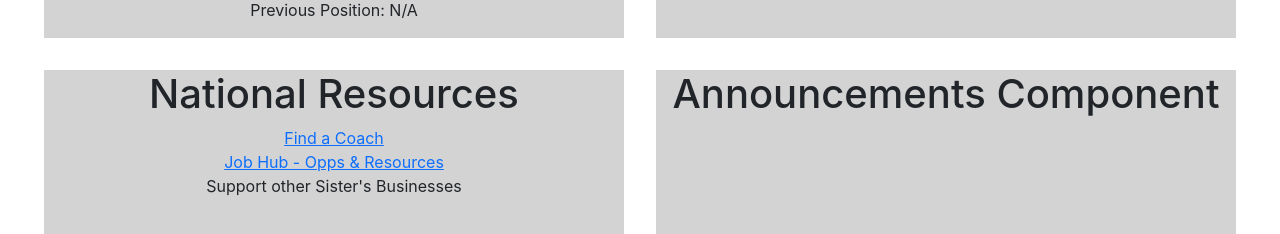
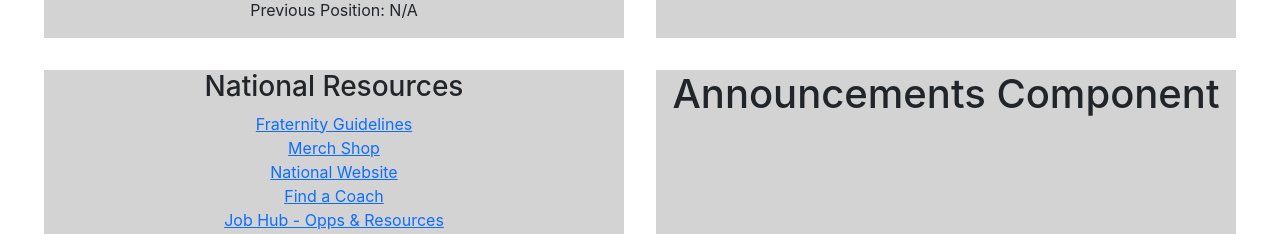
Before and after one commit to jamesocana6/glo-management-frontend, a React (Create React App) app: page /dashboard in a window 1280 px wide. Shown: the part 398-632 px from the top of the page. Built offline with nearby package versions, Linux system fonts and the light colour scheme; no server answers; sample sign-in values are in the browser's storage.

Commit message:
resources show with dummy data

```diff
--- a/src/App.js
+++ b/src/App.js
@@ -14,6 +14,18 @@ import AddJob from './Pages/AddJob/AddJob';
 
 function App() {
   const navigate = useNavigate()
+
+  //Resource dummy data
+  let resources = {
+    national: {
+      links: ["https://www.google.com/", "https://www.bing.com/", "https://www.yahoo.com"],
+      titles: ["Fraternity Guidelines", "Merch Shop", "National Website"],
+    },
+    chapter: {
+      links: ["https://www.themuse.com/advice/the-ultimate-interview-guide-30-prep-tips-for-job-interview-success","https://www.indeed.com/", "https://www.forbes.com/sites/nicolelapin/2021/01/19/how-to-land-a-job-in-2021/?sh=58fed91439a2"],
+      titles: ["Interview Prep","Indeed", "How to Land a Job"],
+    },
+  }
 
   const [login, setLogin] = useState({
     email: "",
@@ -123,7 +135,7 @@ function App() {
         </Routes>
         :
         <Routes>
-          <Route path="/dashboard" element={<MemberDashboard />} />
+          <Route path="/dashboard" element={<MemberDashboard resources={resources.national} title={"National"}/>} />
 
           <Route
             path="/findcoach"
@@ -136,7 +148,7 @@ function App() {
 
           <Route path="/findcoach/add" element={<NewCoach />} />
 
-          <Route path="/jobhub" element={<JobHub />} />
+          <Route path="/jobhub" element={<JobHub resources={resources.chapter} title={"Chapter Job"}/>} />
           <Route path="/jobhub/add" element={<AddJob />} />
 
           <Route path="/profile" element={<Profile />} />
--- a/src/Components/Resources/Resources.js
+++ b/src/Components/Resources/Resources.js
@@ -1,9 +1,29 @@
 import React from "react";
 
-const Resources = ({props}) => {
+const Resources = ({resources, title}) => {
+    // get resources from the backend in App.js and pass down the correct resources as props when rendering resource component.
+    // resources will look like: {
+    //      national: { links: [], titles: [] },
+    //      chapter: { links: [], titles: [] },
+    // }
+    // or something like that
+    let info;
+    if (resources.links.length > 0) {
+        info = resources.links.map((resource, index) => {
+            return (
+                <a key={title+"resource"+index} href={resource} target={"_blank"} style={{flex: 1}}>{resources.titles[index]}</a>
+            )
+        })
+    } else {
+        info =
+        <p>No resources!</p>
+    }
     return (
         <div>
-            <h3>Resources Component</h3>
+            <h3>{title} Resources</h3>
+            <div style={{display: "flex", flexDirection: "column"}}>
+                {info}
+            </div>
         </div>
     )
 }
--- a/src/Pages/JobHub/JobArea/JobArea.js
+++ b/src/Pages/JobHub/JobArea/JobArea.js
@@ -3,7 +3,8 @@ import JobOps from "../JobOps/JobOps";
 import Resources from "../../../Components/Resources/Resources.js"
 import "./style.css";
 
-const JobArea = ({ jobsList, getJobsList }) => {
+const JobArea = ({ jobsList, getJobsList, resources, title }) => {
+    console.log(resources)
     return (
         <div className="container">
             <div className="row gx-5">
@@ -20,7 +21,7 @@ const JobArea = ({ jobsList, getJobsList }) => {
 
                 <div className="col-4">
                     <div className="job-resources">
-                        <Resources />
+                        <Resources resources={resources} title={title} />
                     </div>
                 </div>
             </div>
--- a/src/Pages/JobHub/JobHub.js
+++ b/src/Pages/JobHub/JobHub.js
@@ -3,118 +3,7 @@ import Banner from "../../Components/Banner/Banner";
 import NavBar from "../../Components/NavBar/NavBar";
 import JobArea from "./JobArea/JobArea";
 
-const JobHub = ({ props }) => {
-
-    // const jobOps = [
-    //     {
-    //         date: "1/10/2023",
-    //         jobTitle: "Software Engineer",
-    //         companyName: "Tesla",
-    //         jobLink: "#",
-    //         location: "Remote",
-    //         howToApply: "Message the job poster with resume and I will give it to the recruiter",
-    //         experienceRequired: "Entry-Level",
-    //         industry: "Automotive",
-    //         jobDescription: "",
-    //         poster: "Elon Musk",
-    //     },
-    //     {
-    //         date: "1/12/2023",
-    //         jobTitle: "Software Engineer II",
-    //         companyName: "Apple",
-    //         jobLink: "#",
-    //         location: "Remote",
-    //         howToApply: "Use my name in the referral",
-    //         experienceRequired: "Experienced",
-    //         industry: "Technology",
-    //         jobDescription: "",
-    //         poster: "Steve Jobs",
-    //     },
-    //     {
-    //         date: "1/15/2023",
-    //         jobTitle: "Web Developer",
-    //         companyName: "JP Morgan & Chase",
-    //         jobLink: "#",
-    //         location: "New York, NY",
-    //         howToApply: "Use my name in the referral",
-    //         experienceRequired: "Entry-Level",
-    //         industry: "",
-    //         jobDescription: "",
-    //         poster: "Steve Jobs",
-    //     },
-    //     {
-    //         date: "1/10/2023",
-    //         jobTitle: "Software Engineer",
-    //         companyName: "Tesla",
-    //         jobLink: "#",
-    //         location: "Remote",
-    //         howToApply: "Message the job poster with resume and I will give it to the recruiter",
-    //         experienceRequired: "Entry-Level",
-    //         industry: "Automotive",
-    //         jobDescription: "",
-    //         poster: "Elon Musk",
-    //     },
-    //     {
-    //         date: "1/12/2023",
-    //         jobTitle: "Software Engineer II",
-    //         companyName: "Apple",
-    //         jobLink: "#",
-    //         location: "Remote",
-    //         howToApply: "Use my name in the referral",
-    //         experienceRequired: "Experienced",
-    //         industry: "Technology",
-    //         jobDescription: "",
-    //         poster: "Steve Jobs",
-    //     },
-    //     {
-    //         date: "1/10/2023",
-    //         jobTitle: "Software Engineer",
-    //         companyName: "Tesla",
-    //         jobLink: "#",
-    //         location: "Remote",
-    //         howToApply: "Message the job poster with resume and I will give it to the recruiter",
-    //         experienceRequired: "Entry-Level",
-    //         industry: "Automotive",
-    //         jobDescription: "",
-    //         poster: "Elon Musk",
-    //     },
-    //     {
-    //         date: "1/12/2023",
-    //         jobTitle: "Software Engineer II",
-    //         companyName: "Apple",
-    //         jobLink: "#",
-    //         location: "Remote",
-    //         howToApply: "Use my name in the referral",
-    //         experienceRequired: "Experienced",
-    //         industry: "Technology",
-    //         jobDescription: "",
-    //         poster: "Steve Jobs",
-    //     },
-    //     {
-    //         date: "1/10/2023",
-    //         jobTitle: "Software Engineer",
-    //         companyName: "Tesla",
-    //         jobLink: "#",
-    //         location: "Remote",
-    //         howToApply: "Message the job poster with resume and I will give it to the recruiter",
-    //         experienceRequired: "Entry-Level",
-    //         industry: "Automotive",
-    //         jobDescription: "",
-    //         poster: "Elon Musk",
-    //     },
-    //     {
-    //         date: "1/12/2023",
-    //         jobTitle: "Software Engineer II",
-    //         companyName: "Apple",
-    //         jobLink: "#",
-    //         location: "Remote",
-    //         howToApply: "Use my name in the referral",
-    //         experienceRequired: "Experienced",
-    //         industry: "Technology",
-    //         jobDescription: "",
-    //         poster: "Steve Jobs",
-    //     },
-    // ]
+const JobHub = ({ resources, title }) => {
 
     const [jobsList, setJobsList] = useState(null)
 
@@ -134,6 +23,8 @@ const JobHub = ({ props }) => {
                 />
             </div>
             <JobArea
+                title={title}
+                resources={resources}
                 jobsList={jobsList}
                 getJobsList={getJobsList}
             />
--- a/src/Pages/JobHub/JobModal/JobModal.js
+++ b/src/Pages/JobHub/JobModal/JobModal.js
@@ -4,7 +4,6 @@ import { Building, GeoAltFill, Link } from "react-bootstrap-icons";
 const JobModal = ({post, postIdx}) => {
 
     return (
-        //CHANGE id={"jobModal"+post.date} to post.id
         <div className="modal fade" id={"jobModal"+post.id} tabIndex="-1" aria-labelledby="exampleModalLabel" aria-hidden="true">
             <div className="modal-dialog modal-dialog-centered modal-lg">
                 <div className="modal-content">
--- a/src/Pages/MemberDashboard/MemberDashboard.js
+++ b/src/Pages/MemberDashboard/MemberDashboard.js
@@ -5,9 +5,10 @@ import Announcements from "../../Components/Announcements/Annoucements";
 import MemberInfo from "./MemberInfo/MemberInfo"
 import { Link } from 'react-router-dom'
 import NavBar from "../../Components/NavBar/NavBar";
+import Resources from "../../Components/Resources/Resources";
 
 
-const MemberDashboard = ({ props }) => {
+const MemberDashboard = ({ resources, title }) => {
     return (
         <>
             <div>
@@ -31,7 +32,7 @@ const MemberDashboard = ({ props }) => {
                 <div className="row m-3" style={{ height: '17rem' }}>
                     <div className="col m-3" style={{ backgroundColor: 'lightgrey' }}>
                         <p>
-                            <h1>National Resources</h1>
+                            <Resources title={title} resources={resources}/>
                             <Link to="../findcoach">Find a Coach</Link><br></br>
                             <Link to="../jobhub">Job Hub - Opps & Resources</Link><br></br>
                             Support other Sister's Businesses<br></br>
```
